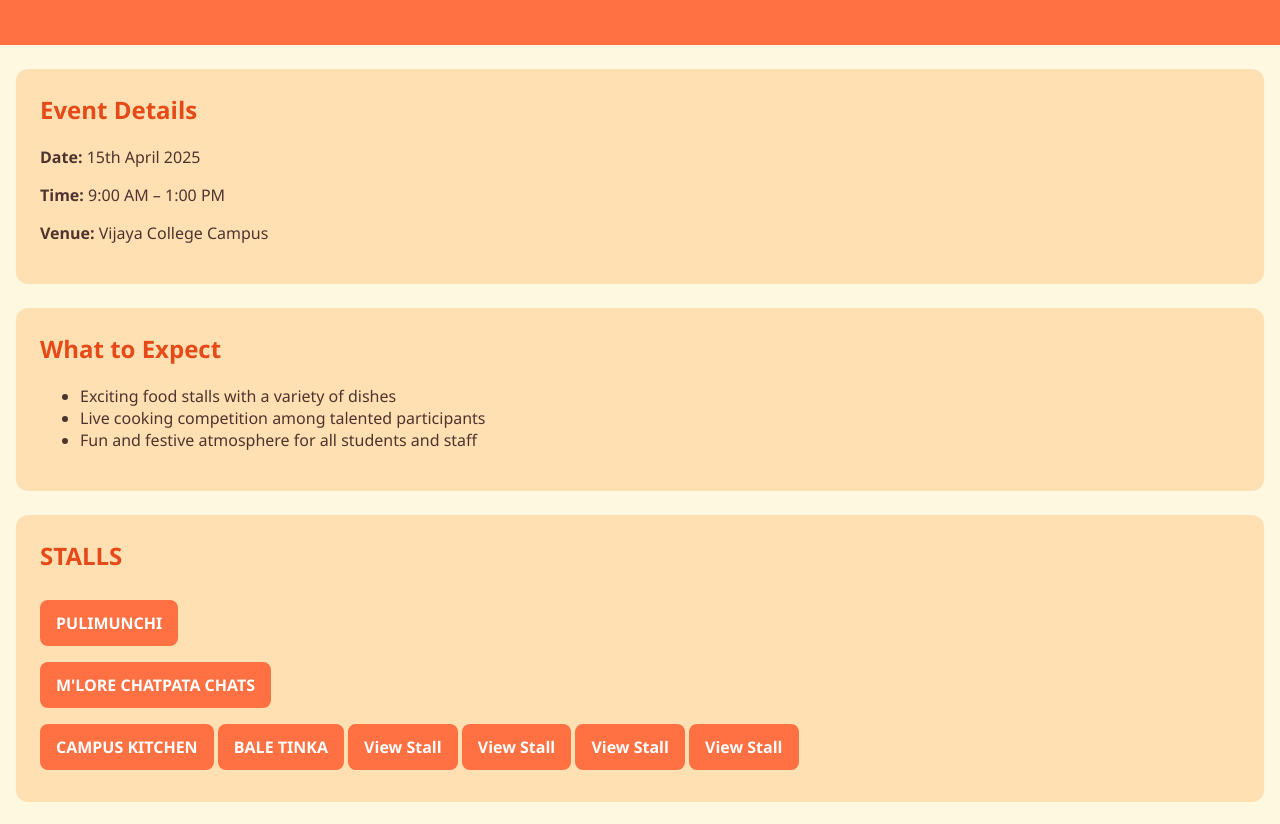
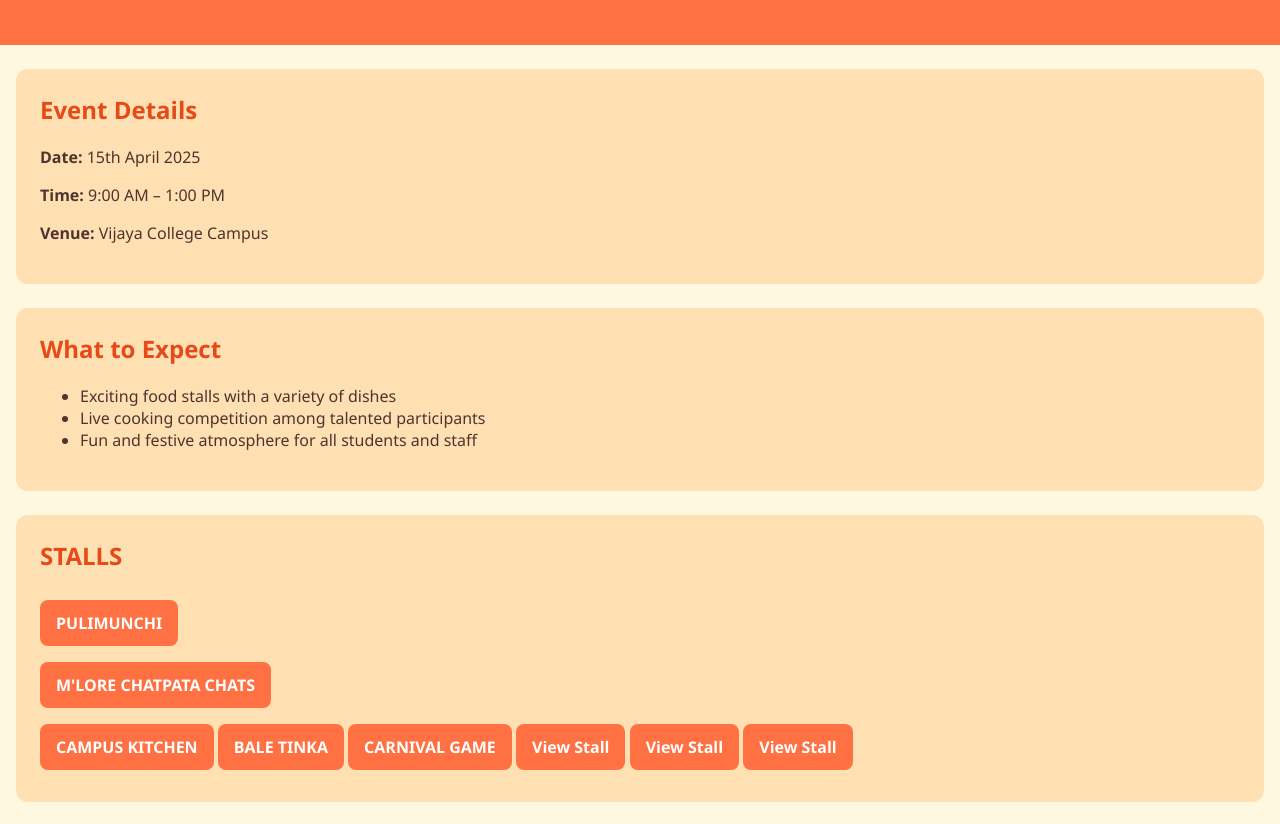
Before and after one commit to kishan-718/Vijaya-Food-Fest, a plain HTML site: page index.html in a window 1280 px wide. Shown: the part 128-952 px from the top of the page. Drawn offline with Linux system fonts and the light colour scheme.

Commit message:
Update index.html

```diff
--- a/index.html
+++ b/index.html
@@ -92,7 +92,7 @@
       <a href="https://github.com/vijaya-food-fest/Vijaya-Food-Fest/blob/main/stall2.jpg?raw=true" target="_blank" class="image-link">M'LORE CHATPATA CHATS</a><br>
       <a href="https://github.com/vijaya-food-fest/Vijaya-Food-Fest/blob/main/stall3.jpg?raw=true" target="_blank" class="image-link">CAMPUS KITCHEN</a>
       <a href="https://github.com/vijaya-food-fest/Vijaya-Food-Fest/blob/main/stall4.jpg?raw=true" target="_blank" class="image-link">BALE TINKA</a>
-      <a href="https://raw.githubusercontent.com/yourusername/vijaya-food-fest/main/stall.jpg" target="_blank" class="image-link">View Stall</a>
+      <a href="https://github.com/vijaya-food-fest/Vijaya-Food-Fest/blob/main/stall5.jpg?raw=true" target="_blank" class="image-link">CARNIVAL GAME</a>
       <a href="https://raw.githubusercontent.com/yourusername/vijaya-food-fest/main/stall.jpg" target="_blank" class="image-link">View Stall</a>
       <a href="https://raw.githubusercontent.com/yourusername/vijaya-food-fest/main/stall.jpg" target="_blank" class="image-link">View Stall</a>
       <a href="https://raw.githubusercontent.com/yourusername/vijaya-food-fest/main/stall.jpg" target="_blank" class="image-link">View Stall</a>
```
